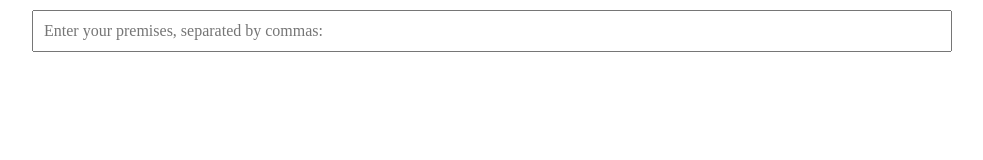
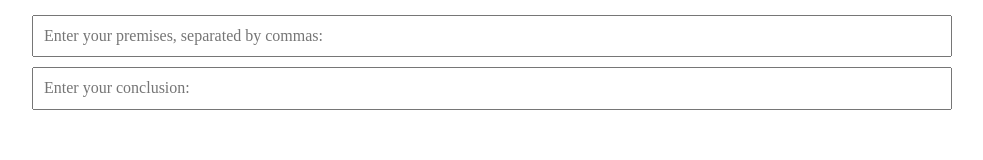
Before and after one commit to jackdeadman/Natural-Deduction-Tool, a website: page index.html in a window 1280 px wide. Shown: the whole page, without its empty margins (160-1143 px from the left). Drawn offline with nearby package versions, Linux system fonts and the light colour scheme.

Commit message:
Added conclusion input field.

```diff
--- a/index.html
+++ b/index.html
@@ -10,6 +10,9 @@
     <div class="main-wrapper">
         <label class="hidden" for="premise-input">Enter your premises, separated by commas:</label>
         <input id="premise-input" name="premise-input" placeholder="Enter your premises, separated by commas: "></input>
+
+        <label class="hidden" for="conclusion-input">Enter your conclusion:</label>
+        <input id="conclusion-input" name="conclusion-input" placeholder="Enter your conclusion: "></input>
     </div>
 
     <script src="js/main.js"></script>
--- a/main.css
+++ b/main.css
@@ -5,6 +5,8 @@
 input{
     padding: 10px;
     width: 100%;
+    outline: none;
+    margin: 5px 0;
 }
 
 .main-wrapper{
```
